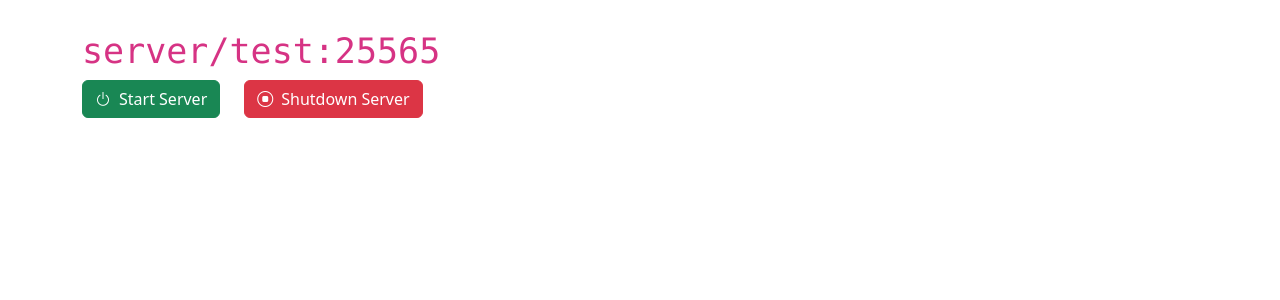
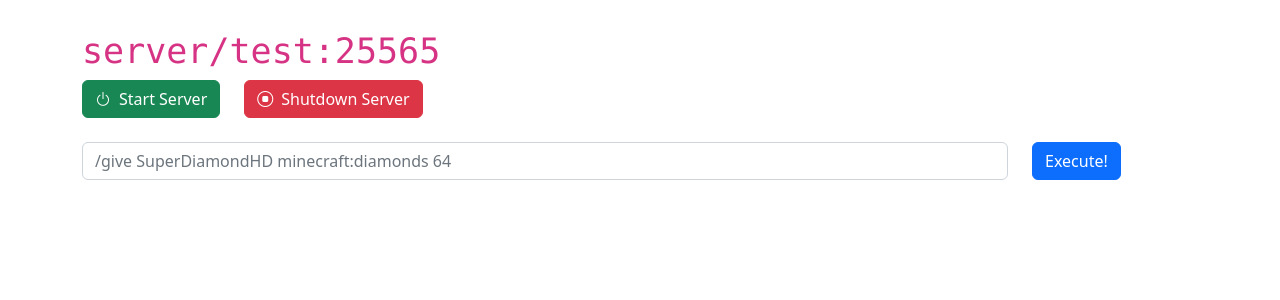
Before and after one commit to SleepyDiamonds/MC-Server-Wrapper, a Flask app: page /server/1 in a window 1280 px wide. Shown: the part 56-356 px from the top of the page. Run offline with Flask 2, Linux system fonts and the light colour scheme.

Commit message:
Implemented the command executor
Now, you can run commands on the server from the server-wrapper.

```diff
--- a/commons.py
+++ b/commons.py
@@ -7,8 +7,8 @@ import subprocess
 FILE_SERVERS_LOCATION = "servers.json"
 FILE_CONFIG_LOCATION = "config.json"
 
+
 JVM_STARTUP_FLAGS = "java -Xms%s -Xmx%s -XX:+UseG1GC -jar server.jar nogui"
-
 mcserver_subprocesses = []
 
 def loadServers():
@@ -57,7 +57,8 @@ def startServer(index):
 
         # Return True because server has started successfully.
         return True
-    except:
+
+    except Exception as e:
         # Return False because error occured.
         return False
 
--- a/templates/serverpage.html
+++ b/templates/serverpage.html
@@ -15,5 +15,20 @@
             Shutdown Server
         </button>
     </form>
+
+
 </div>
+<div class="container mt-4"></div>
+    <form action="{{ url_for('api_sendCommand', index=server.index) }}" method="post">
+        <div class="row">
+            <div class="col">
+                <input type="text" name="command" class="form-control" id="floatingInputGrid" placeholder="/give SuperDiamondHD minecraft:diamonds 64">
+            </div>
+            <div class="col col-lg-2">
+                <button type="submit" class="btn btn-primary" value="Submit">Execute!</button>
+            </div>
+        </div>
+    </form>
+</div>
+
 {% endblock %}
```
